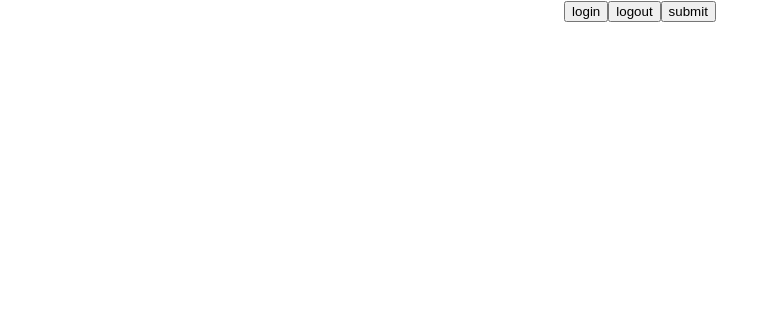
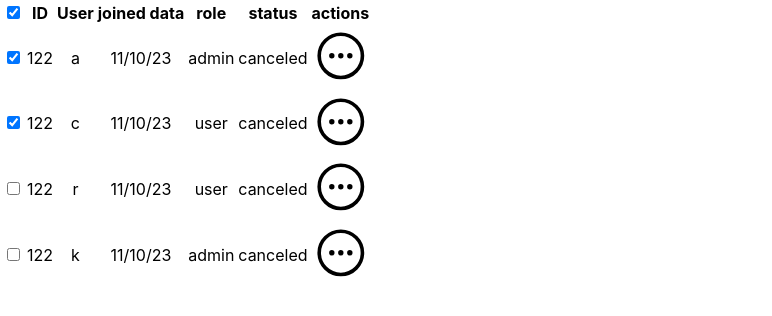
Before and after one commit to mukilathuruv-fz/frenzo-react-6, a React (Create React App) app: page / in a window 1280 px wide. Shown: the top 316 px of the page, without its empty margins (0-772 px from the left). Built offline with nearby package versions, Linux system fonts and the light colour scheme.

Commit message:
table created

```diff
--- a/src/App.js
+++ b/src/App.js
@@ -1,12 +1,9 @@
 import "./App.css";
-import Button from "./components/button/Button";
+import Table from "./components/table/Table";
 function App() {
   return (
     <div className="App">
-      <Button content="login" type="reset" handleClick={() => alert("first")} />
-      <Button content="logout" />
-      <Button content="submit" />
-      <Button />
+      <Table />
     </div>
   );
 }
--- /dev/null
+++ b/src/components/table/Table.jsx
@@ -0,0 +1,93 @@
+const Table = () => {
+  const data = [
+    {
+      id: 122,
+      checked: true,
+      user: "a",
+      jDate: "11/10/23",
+      role: "admin",
+      status: "canceled",
+    },
+    {
+      id: 122,
+      user: "c",
+      checked: true,
+
+      jDate: "11/10/23",
+      role: "user",
+      status: "canceled",
+    },
+    {
+      id: 122,
+      user: "r",
+      checked: false,
+
+      jDate: "11/10/23",
+      role: "user",
+      status: "canceled",
+    },
+    {
+      id: 122,
+      user: "k",
+      checked: false,
+
+      jDate: "11/10/23",
+      role: "admin",
+      status: "canceled",
+    },
+  ];
+  return (
+    <table>
+      <thead>
+        <tr>
+          <th>
+            <input type="checkbox" defaultChecked />
+          </th>
+          <th>ID</th>
+          <th>User</th>
+          <th>joined data</th>
+          <th>role</th>
+          <th>status</th>
+          <th>actions</th>
+        </tr>
+      </thead>
+      <tbody>
+        {data.map((user, index) => (
+          <tr key={index}>
+            <td>
+              <input
+                type="checkbox"
+                name=""
+                id=""
+                defaultChecked={user.checked}
+              />
+            </td>
+            <td>{user.id}</td>
+            <td>{user.user}</td>
+            <td>{user.jDate}</td>
+            <td>{user.role}</td>
+            <td>{user.status}</td>
+            <td>
+              <svg
+                xmlns="http://www.w3.org/2000/svg"
+                fill="none"
+                viewBox="0 0 24 24"
+                strokeWidth={1.5}
+                stroke="currentColor"
+                className="w-6 h-6"
+              >
+                <path
+                  strokeLinecap="round"
+                  strokeLinejoin="round"
+                  d="M8.625 12a.375.375 0 11-.75 0 .375.375 0 01.75 0zm0 0H8.25m4.125 0a.375.375 0 11-.75 0 .375.375 0 01.75 0zm0 0H12m4.125 0a.375.375 0 11-.75 0 .375.375 0 01.75 0zm0 0h-.375M21 12a9 9 0 11-18 0 9 9 0 0118 0z"
+                />
+              </svg>
+            </td>
+          </tr>
+        ))}
+      </tbody>
+    </table>
+  );
+};
+
+export default Table;
```
Also changed, not shown: src/components/button/Button.jsx (+0 -17 lines), src/components/table/table.css (added).
